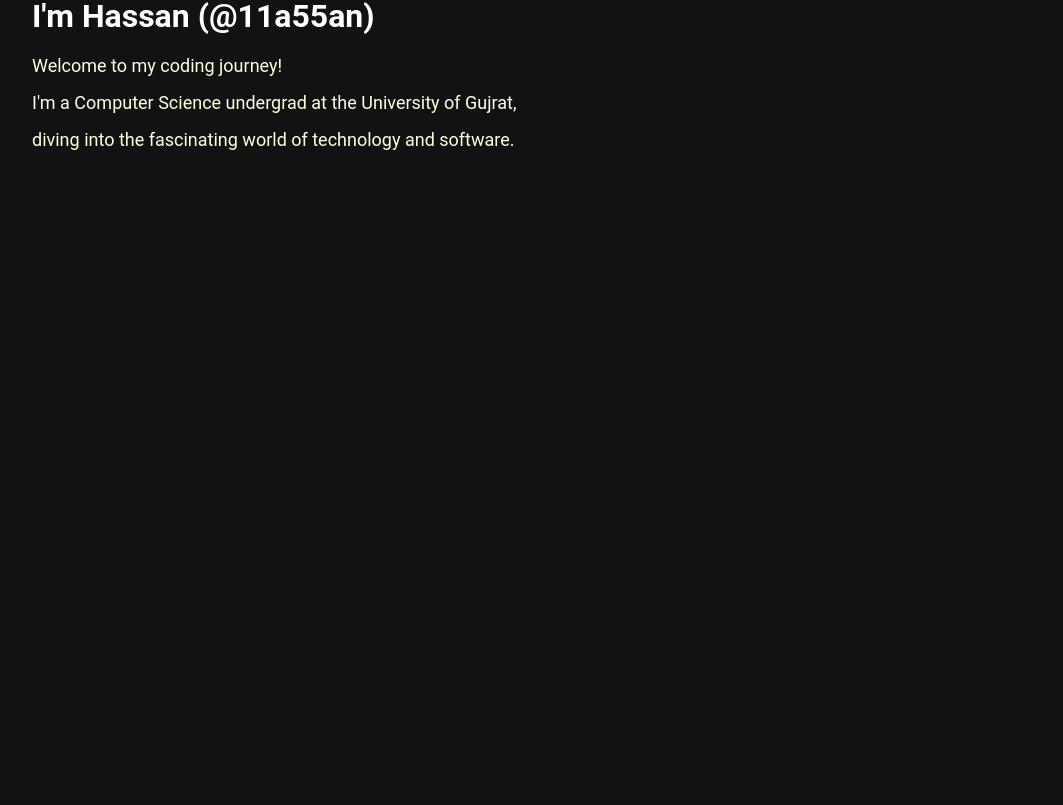
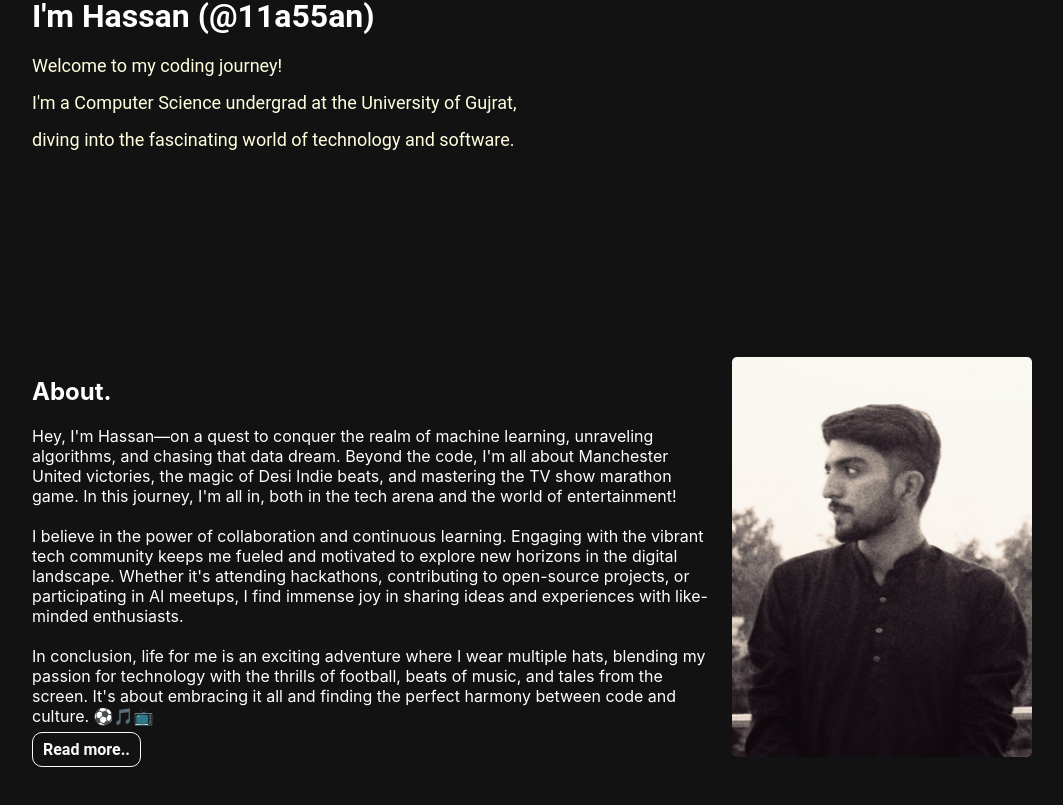
Before and after one commit to 11a55an/portfolio, a React (Create React App) app: page / in a window 1280 px wide. Shown: the part 271-1076 px from the top of the page, without its empty margins (108-1171 px from the left). Before the commit the page ends 800 px from the top, so only its background shows below. Built offline with nearby package versions, Linux system fonts and the light colour scheme.

Commit message:
About section done successfully

```diff
--- /dev/null
+++ b/src/About.css
@@ -0,0 +1,44 @@
+#about-wrapper{
+    display: flex;
+    height: 100%;
+    margin: 0 auto 8rem;
+    align-items: center;
+    display: flex;
+    height: 100%;
+    max-width: 62.5rem;
+    padding: 0 2.5rem;
+    width: 100%;
+}
+#about-wrapper p{
+    float: left;
+    margin: auto;
+}
+#about-wrapper h2{
+    display: block!important;
+}
+.about-text{
+    float: left;
+    width: 69%;
+}
+.about-img img{
+    float: right;
+    width: 30%;
+    height: 400px;
+    border-radius: 5px;
+}
+.readmore{
+    color:#fafafa;
+    font-size: 16px;
+    line-height: 3rem;
+    text-decoration: none;
+    padding: 7px 10px;
+    font-family: Roboto, Arial, sans-serif;
+    font-weight: 700;
+    transition: all 0.3s ease-out 0s;
+    border: 1px solid #fafafa;
+    border-radius: 10px;
+}
+.readmore:hover{
+    background-color: #fafafa;
+    color: #121212;
+}
--- /dev/null
+++ b/src/About.js
@@ -0,0 +1,23 @@
+import "./About.css";
+import about from "./assets/about.jpeg"
+
+function About() {
+  return (
+    <div id="about-wrapper">
+      <div className="about">
+        <div className="about-text">
+          <h2>About.</h2>
+          <p>Hey, I'm Hassan—on a quest to conquer the realm of machine learning, unraveling algorithms, and chasing that data dream. Beyond the code, I'm all about Manchester United victories, the magic of Desi Indie beats, and mastering the TV show marathon game. In this journey, I'm all in, both in the tech arena and the world of entertainment!
+          <br/><br/>I believe in the power of collaboration and continuous learning. Engaging with the vibrant tech community keeps me fueled and motivated to explore new horizons in the digital landscape. Whether it's attending hackathons, contributing to open-source projects, or participating in AI meetups, I find immense joy in sharing ideas and experiences with like-minded enthusiasts.
+          <br/><br/>In conclusion, life for me is an exciting adventure where I wear multiple hats, blending my passion for technology with the thrills of football, beats of music, and tales from the screen. It's about embracing it all and finding the perfect harmony between code and culture. ⚽🎵📺</p>
+          <a href="/about" className="readmore">Read more..</a>
+        </div>
+        <div className="about-img">
+          <img src={about}/>
+        </div>
+      </div>
+    </div>
+  );
+}
+
+export default About;
--- a/src/App.js
+++ b/src/App.js
@@ -1,3 +1,4 @@
+import About from './About';
 import Content from './Content';
 import Header from './Header';
 
@@ -7,6 +8,7 @@ function App() {
     <div className="App">
       <Header/>
       <Content/>
+      <About/>
     </div>
   );
 }
--- a/src/Content.js
+++ b/src/Content.js
@@ -1,5 +1,7 @@
 import Hero from './Hero';
 import "./Content.css";
+import About from './About';
+
 function Content() {
   return (
     <div id="content-wrapper">
```
Also changed, not shown: src/assets/about.jpeg (added).
